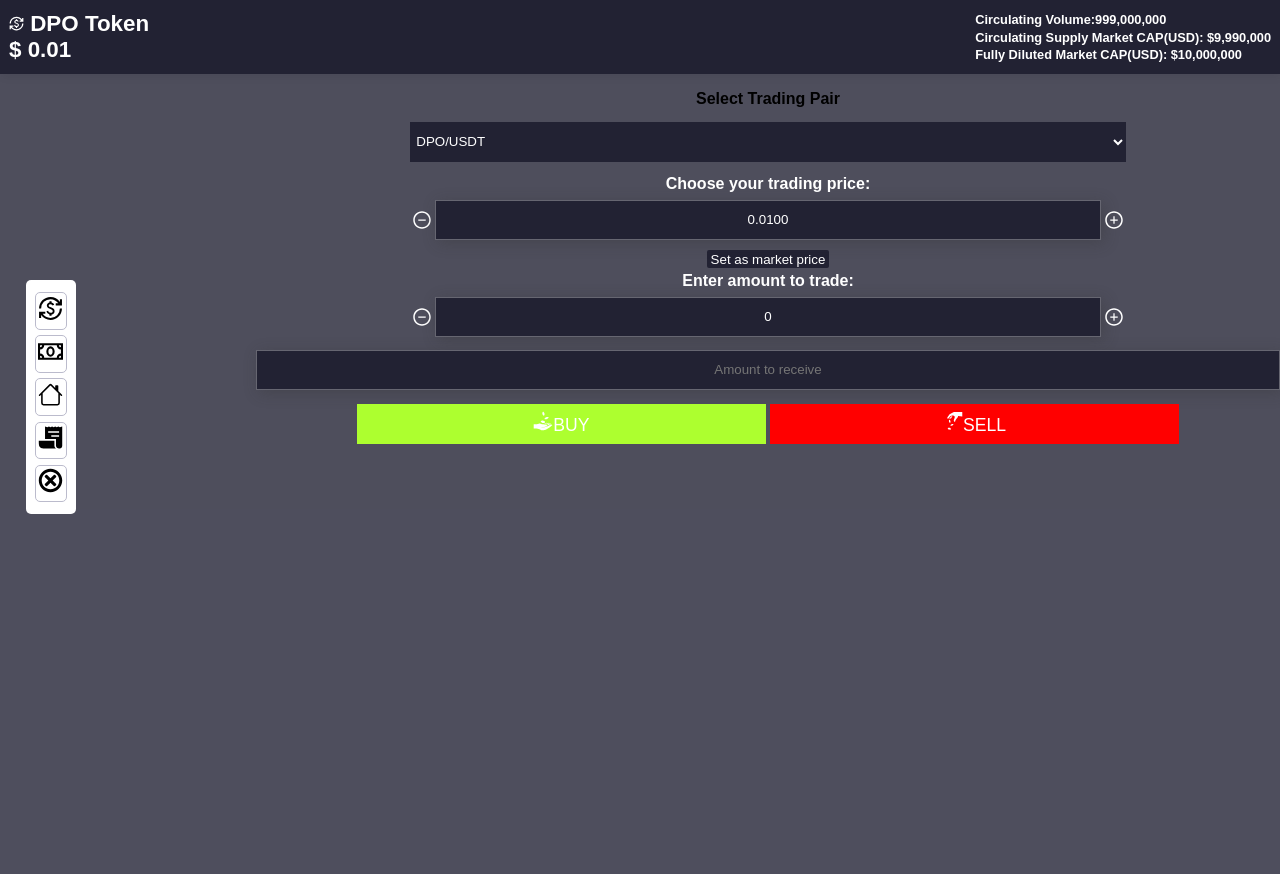
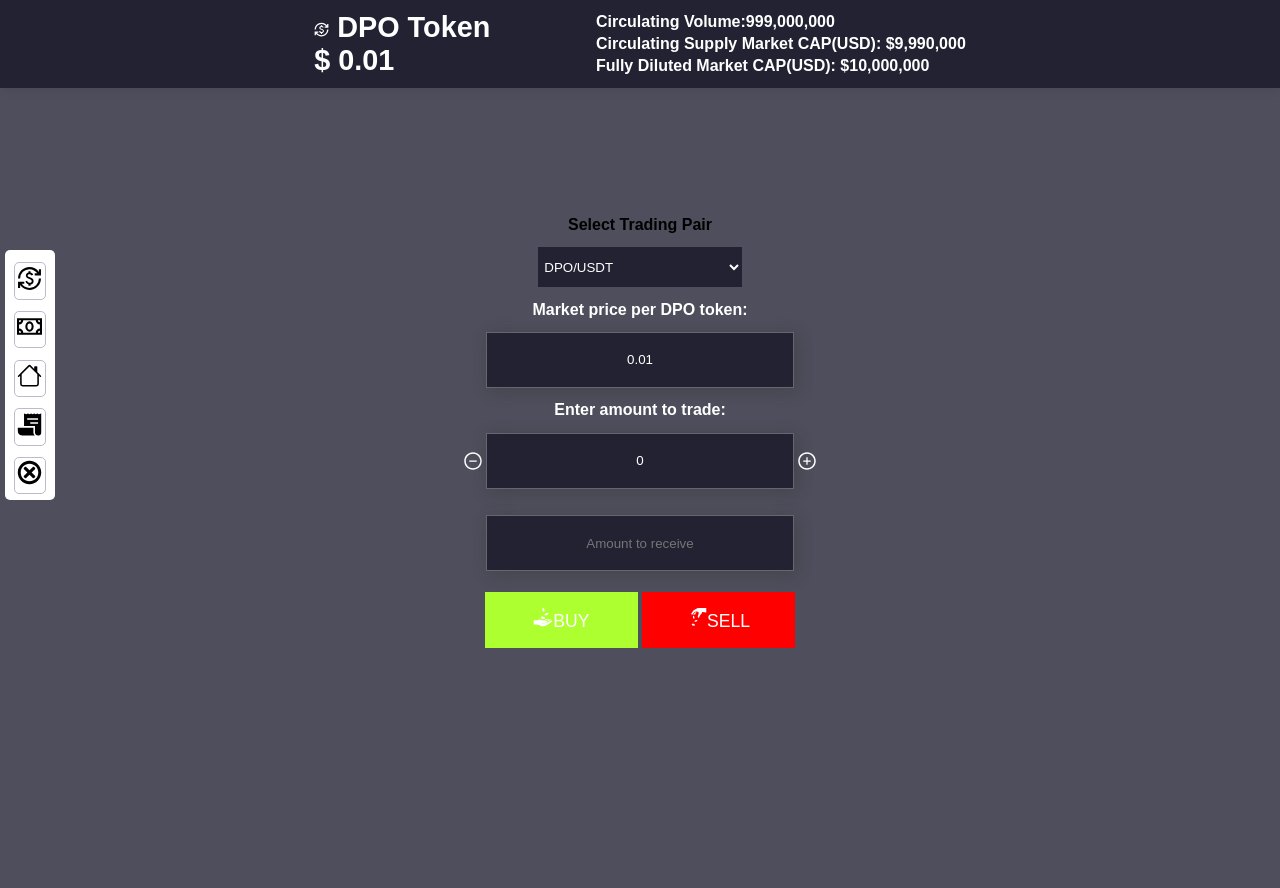
Before and after one commit to Uri3lArchangel/DPO-CEX-EXCHANGE, a Next.js app: page / in a window 1280 px wide. Built offline with nearby package versions, Linux system fonts and the light colour scheme; a web font is replaced by a local one.

Commit message:
responsive layout

```diff
--- a/app/components/sections/Header.tsx
+++ b/app/components/sections/Header.tsx
@@ -6,11 +6,7 @@ import header from '@/app/styles/root/scss/header.module.scss'
 import { MdCurrencyExchange } from 'react-icons/md'
 
 const Header = () => {
-  const [pair,setPair] = useState("USDT")
-  useEffect(()=>{
-    setPair(window.sessionStorage.getItem("pair")!)
 
-  },[pair])
   return (
     <header>
     <div className={header.Container}>
--- a/app/components/sections/TradeSection.tsx
+++ b/app/components/sections/TradeSection.tsx
@@ -31,13 +31,11 @@ const TradeSection = () => {
     },[priceValue])
   return (
     <div className={trade.Container}>
-      <label htmlFor="">Choose your trading price:</label>
+      <label htmlFor="">Market price per DPO token:</label>
+
       <div>
-        <AiOutlineMinusCircle onClick={()=>{changeDpoPrice("-")}} className={trade.icons} size={20} />
-        <input type="text" value={(priceValue).toFixed(4)} />
-        <AiOutlinePlusCircle onClick={()=>{changeDpoPrice("+")}} className={trade.icons} size={20} />
+        <input type="text" readOnly value={(priceValue).toFixed(2)} />
       </div>
-      <button className={trade.resetPrice}>Set as market price</button>
       <label htmlFor="">Enter amount to trade:</label>
       <div>
       <AiOutlineMinusCircle onClick={()=>changeAmountValue("-")} className={trade.icons} size={20} />
--- a/app/globals.css
+++ b/app/globals.css
@@ -1,7 +1,7 @@
 @keyframes hideNav {
   0%,
   10% {
-    left: 2%;
+    left: 5px;
     transform: rotateZ(0deg);
   }
   10%,
@@ -11,13 +11,13 @@
   50%,
   100% {
     transform: rotateZ(-90deg);
-    left: -140px;
+    left: -230px;
   }
 }
 @keyframes showNav {
     0%,
     10% {
-      left: -140px;
+      left: -230px;
       transform: rotateZ(-90deg);
     }
     10%,
@@ -28,7 +28,7 @@
     50%,
     100% {
       transform: rotateZ(0deg);
-      left: 2%;
+      left: 5px;
     }
   }
 
--- /dev/null
+++ b/app/styles/root/scss/_headerTablet.scss
@@ -0,0 +1,22 @@
+@media screen and (min-width: 414px) {
+  .Container {
+    .TokenDataSection {
+      justify-content: space-around;
+      div{
+       font-size: 1.8rem;
+    }
+    div:nth-child(2){
+    font-size: 1rem;
+    }
+    }
+  }
+}
+
+@media screen and (min-width:1200px) {
+    .Container{
+        .TokenDataSection{
+            width: 60%;
+            margin: auto;
+        }
+    }
+}
--- a/app/styles/root/scss/_sidenav.scss
+++ b/app/styles/root/scss/_sidenav.scss
@@ -4,18 +4,23 @@
 
     position: fixed;
     width: 50px;
-    height: 100vh;
-    top: 0;
-    left: 2%;
+    z-index: 2;
+    background-color: red;
+    top: 100px;
+    left: 5px;
     transition: all 2s linear;
 
     ul{
         position: absolute;
-        top: 35%;
+        display: flex;
+        flex-direction: column;
+        justify-content: space-between;
+
         background-color: white;
         width: 100%;
         padding: 0.3em;
         list-style: none;
+        height: 250px;
         border-radius: 5px;
     }
     li{
@@ -29,3 +34,9 @@
         color: black;
     }
 }
+
+@media screen and (min-width: 414px) {
+.Container{
+    top: 250px;
+}
+}
--- /dev/null
+++ b/app/styles/root/scss/_tradeTablet.scss
@@ -0,0 +1,52 @@
+@media screen and (min-width: 414px) {
+  .mainContainer {
+    left: 0;
+    top: 25%;
+    right: 0;
+    margin: auto;
+
+  }
+  .SelectToken{
+    width: 40%;
+}
+
+.Container {
+    input{
+        height: 56px;
+        margin-top: 1em;
+        margin-bottom: 1em;
+    }
+    & > input{
+    width: 40%;
+}
+button{
+    height: 56px;
+    width: 35%;
+
+}
+}
+
+}
+
+@media screen and (min-width:1200px) {
+    .SelectToken{
+        width: 20%;
+    }
+    .Container {
+        input{
+            height: 56px;
+            margin-top: 1em;
+            margin-bottom: 1em;
+            width: 30%;
+        }
+        & > input{
+        width: 30%;
+    }
+    button{
+        height: 56px;
+        width: 15%;
+
+    }
+    }
+
+}
--- a/app/styles/root/scss/header.module.scss
+++ b/app/styles/root/scss/header.module.scss
@@ -22,3 +22,5 @@
     font-size: 0.8rem;
     }
 }
+
+@import 'headerTablet'
--- a/app/styles/root/scss/root.module.scss
+++ b/app/styles/root/scss/root.module.scss
@@ -8,3 +8,5 @@
     top: 0;
     background-color: $background-light;
 }
+
+@import 'tradeTablet';
--- a/app/styles/root/scss/trade.module.scss
+++ b/app/styles/root/scss/trade.module.scss
@@ -24,22 +24,14 @@
     }
 }
 
-.resetPrice{
-    background-color: $background-dark;
-    color: white;
-    border: 0;
-    border-radius: 2px;
-    outline: 0;
-    padding: 0.1em 0.3em;
-    display: block;
-    margin: 0.3em auto;
-}
 .icons{
         color: white;
         margin: 0 0.2em;
 }
 .tradeBtns{
+    display: flex;
     button{
+
         width: 40%;
         height: 40px;
         color: white;
@@ -57,3 +49,6 @@
 
     }
 }
+
+
+@import 'tradeTablet';
```
Also changed, not shown: app/backend/smartcontracts/ABIs/usdt.json (+0 -13 lines).
